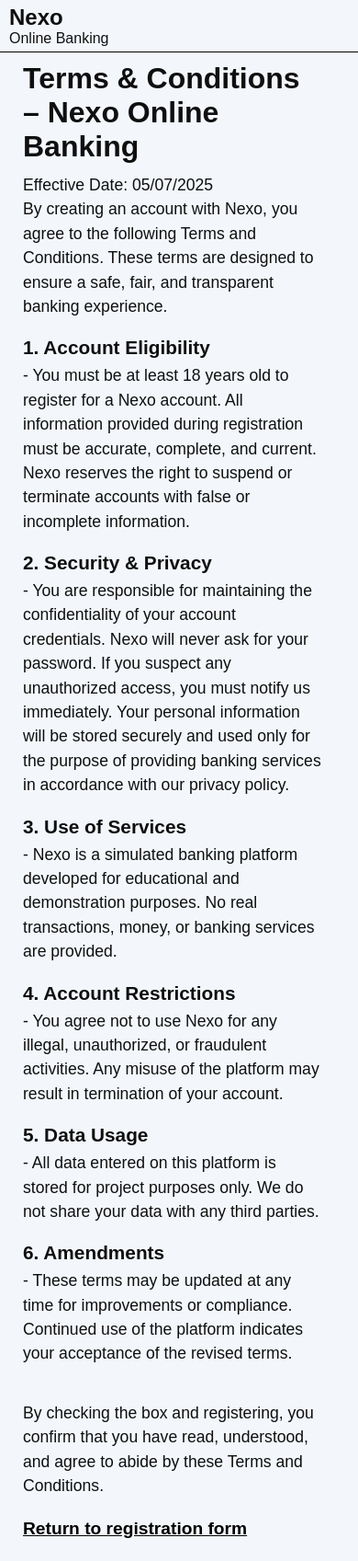
After one commit to MrRavi246/Nexo-Banking, a PHP site: page /Pages/terms-and-conditions.html in a window 390 px wide. The commit adds this page. Shown: the whole page at 92% size. Run offline with PHP 8.4, Linux system fonts and the light colour scheme.

Commit message:
Add new styles for account type, login, terms and conditions, and main application layout
- Created account-type.css for account-related styles.
- Developed login.css for the login page layout and form styling.
- Introduced style.css for the main application styles, including navigation and page layouts.
- Added terms-and-conditions.css for styling the terms and conditions page.
- Ensured consistent font usage and responsive design across all stylesheets.

```diff
--- a/login.html
+++ b/Pages/login.html
@@ -3,7 +3,7 @@
 <head>
     <meta charset="UTF-8">
     <meta name="viewport" content="width=device-width, initial-scale=1.0">
-    <link rel="stylesheet" href="login.css">
+    <link rel="stylesheet" href="style/login.css">
     <title>Nexo - LoginPage</title>
 </head>
 <body>
@@ -16,7 +16,7 @@
             <form action="#" method="POST">
                 <div class="form-header">
                     <h2>Login</h2>
-                    <p>Enter Credentials provided by bank’s offecials</p>
+                    <p class="form-description">Enter Credentials provided by bank’s offecials</p>
                 </div>
                 <div>
                     <label for="account_number">Account Number</label><br>
--- /dev/null
+++ b/Pages/terms-and-conditions.html
@@ -0,0 +1,61 @@
+<!DOCTYPE html>
+<html lang="en">
+
+<head>
+    <meta charset="UTF-8">
+    <meta name="viewport" content="width=device-width, initial-scale=1.0">
+    <title>Nexo - Terms & Conditions</title>
+    <link rel="stylesheet" href="../style/terms-and-conditions.css">
+</head>
+
+<body>
+    <div class="nav">
+        <nav>
+            <h2>Nexo</h2>
+            <p>Online Banking</p>
+        </nav>
+    </div>
+
+    <div class="main">
+        <h1>Terms & Conditions – Nexo Online Banking</h1>
+        <p>Effective Date: 05/07/2025<br>
+            By creating an account with Nexo, you agree to the following Terms and Conditions. These terms are designed
+            to ensure a safe, fair, and transparent banking experience.</p>
+
+        <h2>1. Account Eligibility</h2>
+        <p> - You must be at least 18 years old to register for a Nexo account. All information provided during
+            registration must be accurate, complete, and current. Nexo reserves the right to suspend or terminate
+            accounts with false or incomplete information.
+        </p>
+        <h2>2. Security & Privacy</h2>
+        <p> - You are responsible for maintaining the confidentiality of your account credentials. Nexo will never ask for
+            your password. If you suspect any unauthorized access, you must notify us immediately.
+            Your personal information will be stored securely and used only for the purpose of providing banking
+            services in accordance with our privacy policy.
+
+        <h2>3. Use of Services</h2>
+        <p> - Nexo is a simulated banking platform developed for educational and demonstration purposes. No real
+            transactions, money, or banking services are provided.</p>
+
+        <h2>4. Account Restrictions</h2>
+        <p> - You agree not to use Nexo for any illegal, unauthorized, or fraudulent activities. Any misuse of the
+            platform may result in termination of your account.</p>
+
+        <h2>5. Data Usage</h2>
+        <p> - All data entered on this platform is stored for project purposes only. We do not share your data with any
+            third parties.</p>
+
+        <h2>6. Amendments</h2>
+        <p> - These terms may be updated at any time for improvements or compliance. Continued use of the platform
+            indicates your acceptance of the revised terms.
+        </p>
+        <br>
+        <p>
+            By checking the box and registering, you confirm that you have read, understood, and agree to abide by these
+            Terms and Conditions.
+        </p>
+        <p><a href="">Return to registration form</a></p>
+
+</body>
+
+</html>
--- a/index.html
+++ b/index.html
@@ -3,7 +3,7 @@
 <head>
   <meta charset="UTF-8" />
   <meta name="viewport" content="width=device-width, initial-scale=1.0" />
-  <link rel="stylesheet" href="style.css" />
+  <link rel="stylesheet" href="style/style.css" />
   <title>Document</title>
 </head>
 <body>
@@ -203,6 +203,6 @@
   <script src="https://cdn.jsdelivr.net/npm/gsap@3.13.0/dist/ScrollTrigger.min.js"></script>
   <script src="https://cdn.jsdelivr.net/npm/gsap@3.13.0/dist/SplitText.min.js"></script>
   <script src="https://unpkg.com/lenis@1.3.4/dist/lenis.min.js"></script>
-  <script src="script.js"></script>
+  <script src="Js/script.js"></script>
 </body>
 </html>
--- a/login.css
+++ b/style/login.css
@@ -1,6 +1,7 @@
 * {
     margin: 0;
     padding: 0;
+    box-sizing: border-box;
 }
 
 html,
@@ -69,7 +70,7 @@
 
 }
 
-.right-side .form-header p {
+.right-side .form-header .form-description {
     font-size: 1.2rem;
     color: #0F0F10;
 }
--- a/style.css
+++ b/style/style.css
@@ -1,6 +1,6 @@
 @font-face {
   font-family: teko;
-  src: url(./media/Teko-Regular.ttf);
+  src: url(../media/Teko-Regular.ttf);
 }
 * {
   padding: 0;
--- /dev/null
+++ b/style/terms-and-conditions.css
@@ -0,0 +1,53 @@
+@font-face {
+    font-family: teko;
+    src: url(../media/Teko-Regular.ttf);
+}
+
+* {
+    margin: 0;
+    padding: 0;
+    box-sizing: border-box;
+    font-family: 'Trip Sans', sans-serif;
+    background-color: #F3F7FB;
+    color: #0F0F10;
+}
+
+.nav {
+    padding-left: 10px;
+    padding-top: 5px;
+    padding-bottom: 5px;
+    border-bottom: 1px solid black;
+}
+
+
+
+.main {
+    padding-left: 25px;
+    width: 90%;
+}
+
+.main h1 {
+    padding-top: 10px;
+    padding-bottom: 10px;
+    font-size: 2rem;
+    font-weight: 600;
+}
+
+.main h2 {
+    font-size: 1.3rem;
+    font-weight: 600;
+    margin-bottom: 5px;
+}
+
+.main a {
+    font-size: 1.2rem;
+    text-decoration: underline black;
+    color: black;
+    font-weight: 600;
+}
+
+.main p {
+    font-size: 1.1rem;
+    line-height: 1.5;
+    margin-bottom: 20px;
+}
```
Also changed, not shown: Pages/account-type.html (added, +53 -0 lines), style/account-type.css (added, +54 -0 lines), Js/script.js (renamed from script.js), media/terms-bg.png (added).
